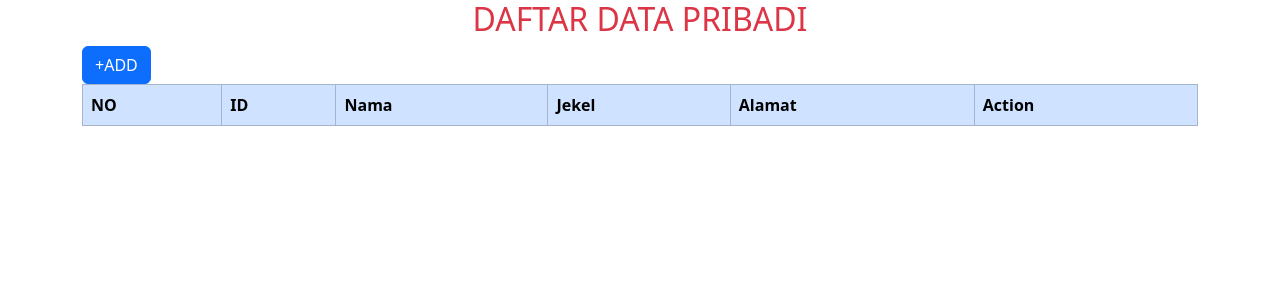
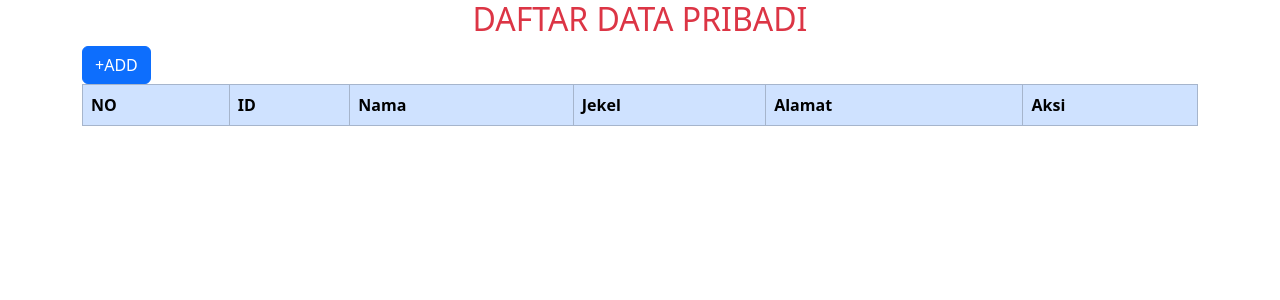
Before and after one commit to HamdiPutra/belajar-git, a PHP site: page / in a window 1280 px wide. Shown: the top 300 px of the page. Run offline with PHP 8.4, Linux system fonts and the light colour scheme; data that the repository does not hold is empty.

Commit message:
mengubah tulisan Action menjadi Aksi di th

```diff
--- a/index.php
+++ b/index.php
@@ -1,11 +1,14 @@
 <!doctype html>
 <html lang="en">
+
 <head>
     <meta charset="utf-8">
     <meta name="viewport" content="width=device-width, initial-scale=1">
     <title>CRUD PHP OOP</title>
-    <link href="https://cdn.jsdelivr.net/npm/bootstrap@5.3.2/dist/css/bootstrap.min.css" rel="stylesheet" integrity="sha384-T3c6CoIi6uLrA9TneNEoa7RxnatzjcDSCmG1MXxSR1GAsXEV/Dwwykc2MPK8M2HN" crossorigin="anonymous">
+    <link href="https://cdn.jsdelivr.net/npm/bootstrap@5.3.2/dist/css/bootstrap.min.css" rel="stylesheet"
+        integrity="sha384-T3c6CoIi6uLrA9TneNEoa7RxnatzjcDSCmG1MXxSR1GAsXEV/Dwwykc2MPK8M2HN" crossorigin="anonymous">
 </head>
+
 <body>
     <div class="container">
         <div class="row">
@@ -21,14 +24,14 @@
         <div class="row">
             <div class="col">
                 <table class="table table-bordered table-primary table-hover  ">
-                <thead >
+                    <thead>
                         <tr>
                             <th>NO</th>
                             <th>ID</th>
                             <th>Nama</th>
                             <th>Jekel</th>
                             <th>Alamat</th>
-                        <th>Action</th>
+                            <th>Aksi</th>
                         </tr>
                         <?php
                         include('model.php');
@@ -62,7 +65,7 @@
                 </table>
             </div><!-- end col2-->
         </div> <!-- end row2-->
-  </div>  <!-- end container-->
+    </div> <!-- end container-->
 
     <!-- Modal -->
     <div class="modal fade" id="biodataadd" tabindex="-1" aria-labelledby="exampleModalLabel" aria-hidden="true">
@@ -83,6 +86,9 @@
         </div>
     </div>
 
-    <script src="https://cdn.jsdelivr.net/npm/bootstrap@5.3.2/dist/js/bootstrap.bundle.min.js" integrity="sha384-C6RzsynM9kWDrMNeT87bh95OGNyZPhcTNXj1NW7RuBCsyN/o0jlpcV8Qyq46cDfL" crossorigin="anonymous"></script>
+    <script src="https://cdn.jsdelivr.net/npm/bootstrap@5.3.2/dist/js/bootstrap.bundle.min.js"
+        integrity="sha384-C6RzsynM9kWDrMNeT87bh95OGNyZPhcTNXj1NW7RuBCsyN/o0jlpcV8Qyq46cDfL" crossorigin="anonymous">
+    </script>
 </body>
+
 </html>
```
Lines whose indentation alone changed are shown as unchanged.
